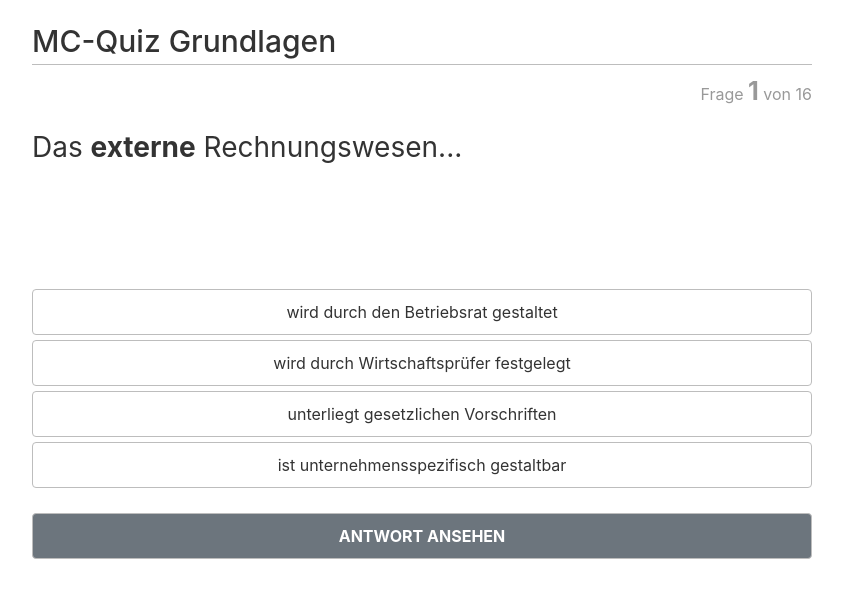
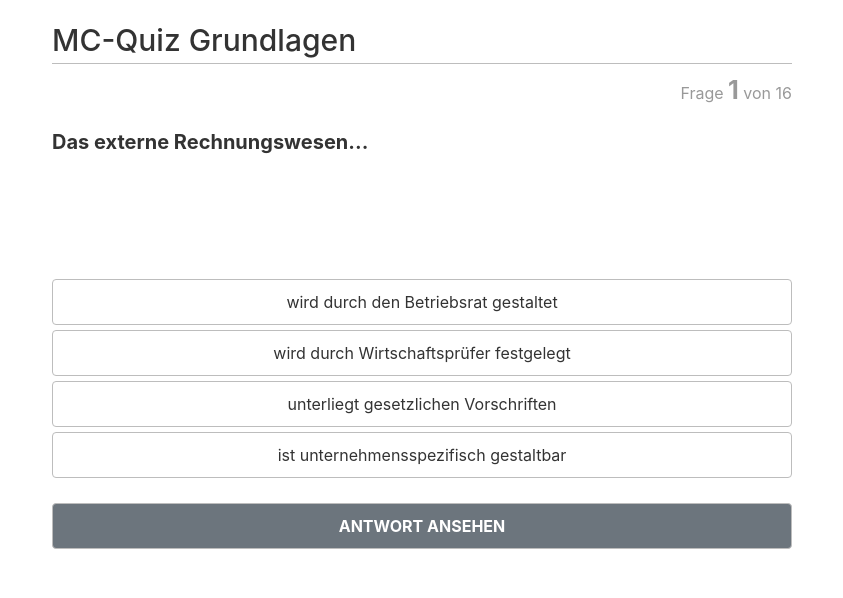
Before and after one commit to ChrisKra/MC-Quiz, a plain HTML site: page index.html in a window 1280 px wide. Shown: the whole page, without its empty margins (218-1061 px from the left). Drawn offline with nearby package versions, Linux system fonts and the light colour scheme.

Commit message:
Update index.html

```diff
--- a/index.html
+++ b/index.html
@@ -12,7 +12,7 @@
     <!--<script src="http://ajax.googleapis.com/ajax/libs/jquery/1.9.1/jquery.min.js"></script>-->
 	<script src="https://code.jquery.com/jquery-1.11.1.min.js" integrity="sha256-VAvG3sHdS5LqTT+5A/aeq/bZGa/Uj04xKxY8KM/w9EE=" crossorigin="anonymous"></script>
 	<script src="https://stackpath.bootstrapcdn.com/bootstrap/3.3.5/js/bootstrap.min.js"></script>
-
+    <html lang="de">
     <script>
 
     var quiztitle = "MC-Quiz Grundlagen";
@@ -493,14 +493,14 @@ quiz = shuffle(quiz);
 		ol,ul 													{ list-style:none; }
 		strong 													{ font-weight:700; }
         h4 													    { font-weight:600; padding-top: 60px; padding-bottom: -100px;}
-		#frame 													{ width:auto; max-width: 800px; background:transparent; margin:3px auto; padding:10px; padding-top:20px; color:#333 !important; }
+		#frame 													{ width:auto; max-width: 800px; background:transparent; margin:2px auto; padding:30px; padding-top:20px; color:#333 !important; }
 		div#frame h2 											{ width:auto; border-bottom:1px solid #bdbdbd; padding:0 0 5px 0; font-size:30px; }
-		h3.question 											{ font-weight:normal; margin:20px 0; padding:0; font-style:normal; display:block; }
+		h3.question 											{ font-size: 20px; font-weight:bold; margin:20px 0; padding:0; font-style:normal; display:block; }
 		p.pager 												{ margin:5px 0 5px; color:#999; text-align:right; }
         .qnumber 												{ font-size: 25px; font-weight:bold;}
 		.score 													{ width:100%; display:inline-block; margin:30px 0; font-size:100px; text-align:center; }
 		img.question-image 										{ width:100%; height:auto; display:block; max-width:250px; margin:10px auto; border:1px solid #ccc; }
-		#choice-block 											{ display:block; list-style:none; margin:0; padding:0; cursor: pointer; }
+		#choice-block 											{ display:block; list-style:none; margin:0; padding:0;  cursor: pointer; }
 	/*	#submitbutton 											{ cursor:pointer; -webkit-border-radius: 5px; -moz-border-radius: 5px; border-radius: 5px; } */
 	/*	#submitbutton:hover 									{ background:#7b8da6; } */
 		#explanation 											{ width:auto; min-height:100px; margin:0 auto; padding:20px 0; text-align:center; }
@@ -510,6 +510,9 @@ quiz = shuffle(quiz);
 		.incorrect 												{ color:#f93939; font-size: 20px; display: block; margin-bottom: 5px; border-bottom: 1px #f93939 solid; padding-bottom: 5px; }
         h3 {font-style:normal; !important;}
         .btn-secondary {margin-top: 25px !important;}
+        body {
+ hyphens: auto;
+}
         /*.btn-secondary:hover {background-color:#2980b9}
         .btn-secondary {margin-top: 20px; background-color:#3498db}
 
```
